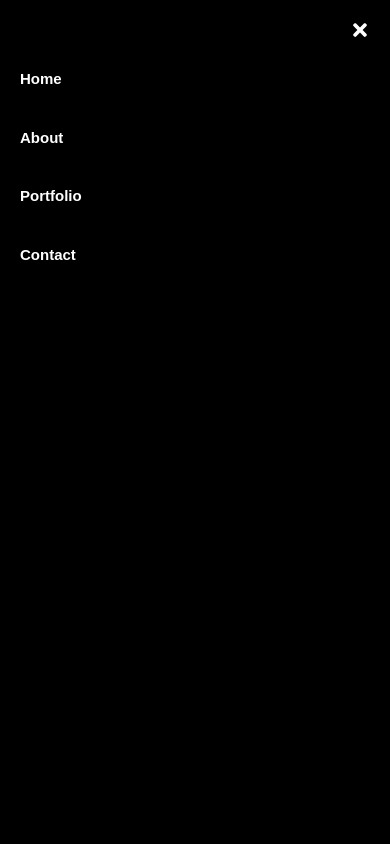
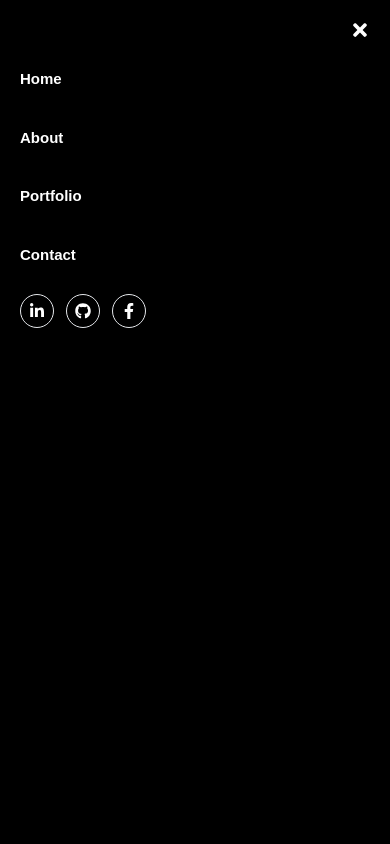
Before and after one commit to jubayerCodes/jubayerHossain, a React (Vite) app: page / in a window 390 px wide. Both pictures are taken after a click on the icon 357 px from the left and 38 px from the top of the page. Shown: the top 844 px of the page. Built offline with nearby package versions, Linux system fonts and the light colour scheme.

Commit message:
added social links in header drawer

```diff
--- a/src/components/SocialLinks/SocialLinks.jsx
+++ b/src/components/SocialLinks/SocialLinks.jsx
@@ -5,7 +5,7 @@ import './SocialLinks.css'
 
 const SocialLinks = () => {
     return (
-        <div className='links-container z-50 p-4 rounded bg-black fixed bottom-5 right-5 flex flex-col justify-start items-center gap-3'>
+        <div className='links-container z-50 p-4 rounded bg-black fixed bottom-5 right-5 hidden lg:flex flex-col justify-start items-center gap-3'>
             <Link target='_blank' to={'https://www.linkedin.com/in/jubayer-hossain-6b866723b/'}>
                 <button className='text-base text-white border  rounded-full p-3 hover:bg-white hover:text-black duration-200'>
                     <FaLinkedinIn />
--- a/src/pages/shared/Header/Header.jsx
+++ b/src/pages/shared/Header/Header.jsx
@@ -2,8 +2,9 @@
 import ActiveLink from "../../../components/ActiveLink/ActiveLink";
 import { Drawer } from "@mui/material";
 import { useEffect, useState } from "react";
-import { FaBars, FaTimes } from "react-icons/fa";
+import { FaBars, FaFacebookF, FaGithub, FaLinkedinIn, FaTimes } from "react-icons/fa";
 import './Header.css'
+import { Link } from "react-router-dom";
 
 const Header = () => {
 
@@ -103,6 +104,23 @@ const Header = () => {
                             </ActiveLink>
                         </li>
                     </ul>
+                    <div className='flex justify-start items-center gap-3 pl-5 pt-5'>
+                        <Link target='_blank' to={'https://www.linkedin.com/in/jubayer-hossain-6b866723b/'}>
+                            <button className='text-white border rounded-full p-2 hover:bg-white hover:text-black duration-200'>
+                                <FaLinkedinIn />
+                            </button>
+                        </Link>
+                        <Link target='_blank' to={'https://github.com/jubayerCodes'}>
+                            <button className='text-white border rounded-full p-2 hover:bg-white hover:text-black duration-200'>
+                                <FaGithub />
+                            </button>
+                        </Link>
+                        <Link target='_blank' to={'https://www.facebook.com/jhs.saif/'}>
+                            <button className='text-white border rounded-full p-2 hover:bg-white hover:text-black duration-200'>
+                                <FaFacebookF />
+                            </button>
+                        </Link>
+                    </div>
                 </div>
             </Drawer>
         </header>
```
